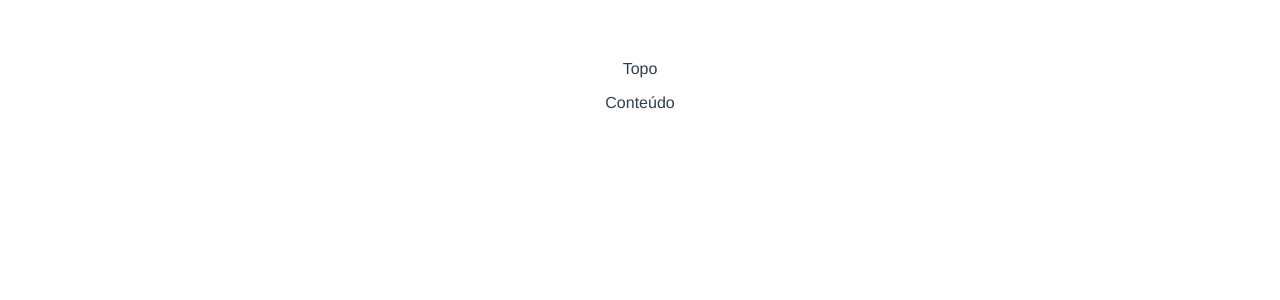
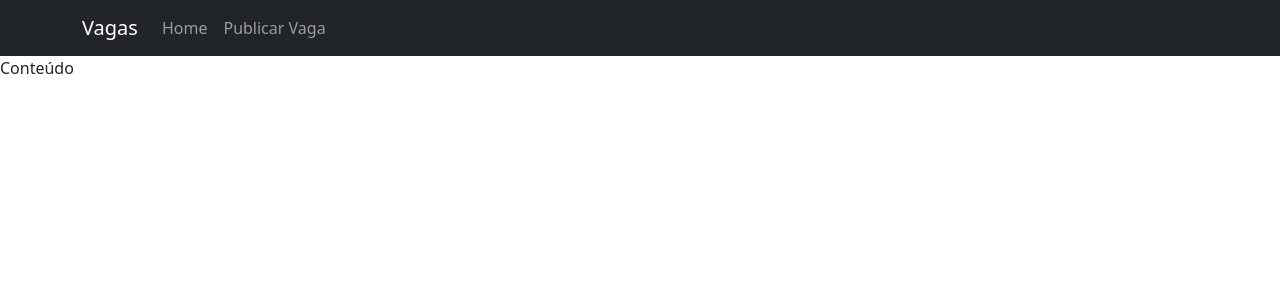
Before and after one commit to dudetheduck/CursoVueJS, a Vue app in the folder vagas-front/: page / in a window 1280 px wide. Shown: the top 300 px of the page. Built offline with nearby package versions, Linux system fonts and the light colour scheme.

Commit message:
VueJS Day 12.5

```diff
--- a/vagas-front/package.json
+++ b/vagas-front/package.json
@@ -32,7 +32,9 @@
     "parserOptions": {
       "parser": "@babel/eslint-parser"
     },
-    "rules": {}
+    "rules": {
+      "vue/multi-word-component-names": "off"
+    }
   },
   "browserslist": [
     "> 1%",
--- a/vagas-front/public/index.html
+++ b/vagas-front/public/index.html
@@ -6,6 +6,10 @@
     <meta name="viewport" content="width=device-width,initial-scale=1.0">
     <link rel="icon" href="<%= BASE_URL %>favicon.ico">
     <title><%= htmlWebpackPlugin.options.title %></title>
+    <!-- CSS only -->
+    <link href="https://cdn.jsdelivr.net/npm/bootstrap@5.1.3/dist/css/bootstrap.min.css" rel="stylesheet" integrity="sha384-1BmE4kWBq78iYhFldvKuhfTAU6auU8tT94WrHftjDbrCEXSU1oBoqyl2QvZ6jIW3" crossorigin="anonymous">
+    <!-- JavaScript Bundle with Popper -->
+    <script src="https://cdn.jsdelivr.net/npm/bootstrap@5.1.3/dist/js/bootstrap.bundle.min.js" integrity="sha384-ka7Sk0Gln4gmtz2MlQnikT1wXgYsOg+OMhuP+IlRH9sENBO0LRn5q+8nbTov4+1p" crossorigin="anonymous"></script>
   </head>
   <body>
     <noscript>
--- a/vagas-front/src/App.vue
+++ b/vagas-front/src/App.vue
@@ -1,30 +1,23 @@
 <template>
   <div>
-    <LayoutTopo />
-    <LayoutConteudo></LayoutConteudo>
+    <topo-padrao />
+    <conteudo></conteudo>
   </div>
 </template>
 
 <script>
-import LayoutConteudo from './components/layouts/LayoutConteudo.vue'
-import LayoutTopo from './components/layouts/LayoutTopo.vue'
+import Conteudo from './components/layouts/Conteudo.vue'
+import TopoPadrao from './components/layouts/TopoPadrao.vue'
 
 export default {
   name: 'App',
   components: {
-    LayoutConteudo,
-    LayoutTopo
+    Conteudo,
+    TopoPadrao
   }
 }
 </script>
 
 <style>
-#app {
-  font-family: Avenir, Helvetica, Arial, sans-serif;
-  -webkit-font-smoothing: antialiased;
-  -moz-osx-font-smoothing: grayscale;
-  text-align: center;
-  color: #2c3e50;
-  margin-top: 60px;
-}
+
 </style>
--- a/vagas-front/src/components/layouts/LayoutTopo.vue
+++ b/vagas-front/src/components/layouts/Conteudo.vue
@@ -1,12 +1,12 @@
 <template>
   <div>
-    <p>Topo</p>
+    <p>Conteúdo</p>
   </div>
 </template>
 
 <script>
   export default {
-    name: 'LayoutTopo'
+    name: 'Conteudo'
   }
 </script>
 
--- a/vagas-front/src/components/layouts/LayoutConteudo.vue
+++ /dev/null
@@ -1,13 +0,0 @@
-<template>
-  <div>
-    <p>Conteúdo</p>
-  </div>
-</template>
-
-<script>
-  export default {
-    name: 'LayoutConteudo'
-  }
-</script>
-
-<style></style>
--- /dev/null
+++ b/vagas-front/src/components/layouts/TopoPadrao.vue
@@ -0,0 +1,36 @@
+<template>
+  <nav class="navbar navbar-expand-lg navbar-dark bg-dark">
+    <div class="container">
+      <a class="navbar-brand" href="#">Vagas</a>
+      <button
+        class="navbar-toggler"
+        type="button"
+        data-bs-toggle="collapse"
+        data-bs-target="#navbarSupportedContent"
+        aria-controls="navbarSupportedContent"
+        aria-expanded="false"
+        aria-label="Toggle navigation"
+      >
+        <span class="navbar-toggler-icon"></span>
+      </button>
+      <div class="collapse navbar-collapse" id="navbarSupportedContent">
+        <ul class="navbar-nav me-auto mb-2 mb-lg-0">
+          <li class="nav-item">
+            <a class="nav-link" href="#">Home</a>
+          </li>
+          <li class="nav-item">
+            <a class="nav-link" href="#">Publicar Vaga</a>
+          </li>
+        </ul>
+      </div>
+    </div>
+  </nav>
+</template>
+
+<script>
+export default {
+  name: "TopoPadrao",
+};
+</script>
+
+<style></style>
```
